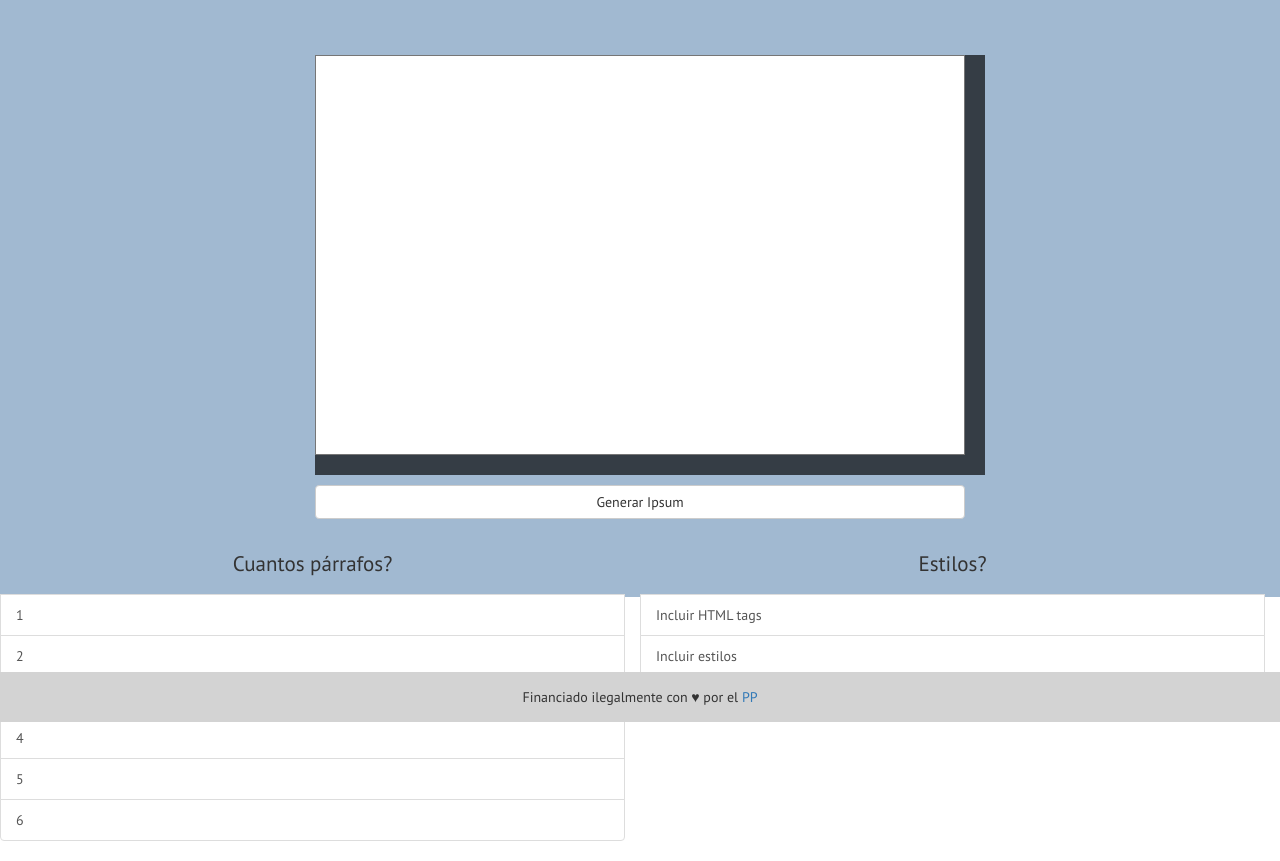
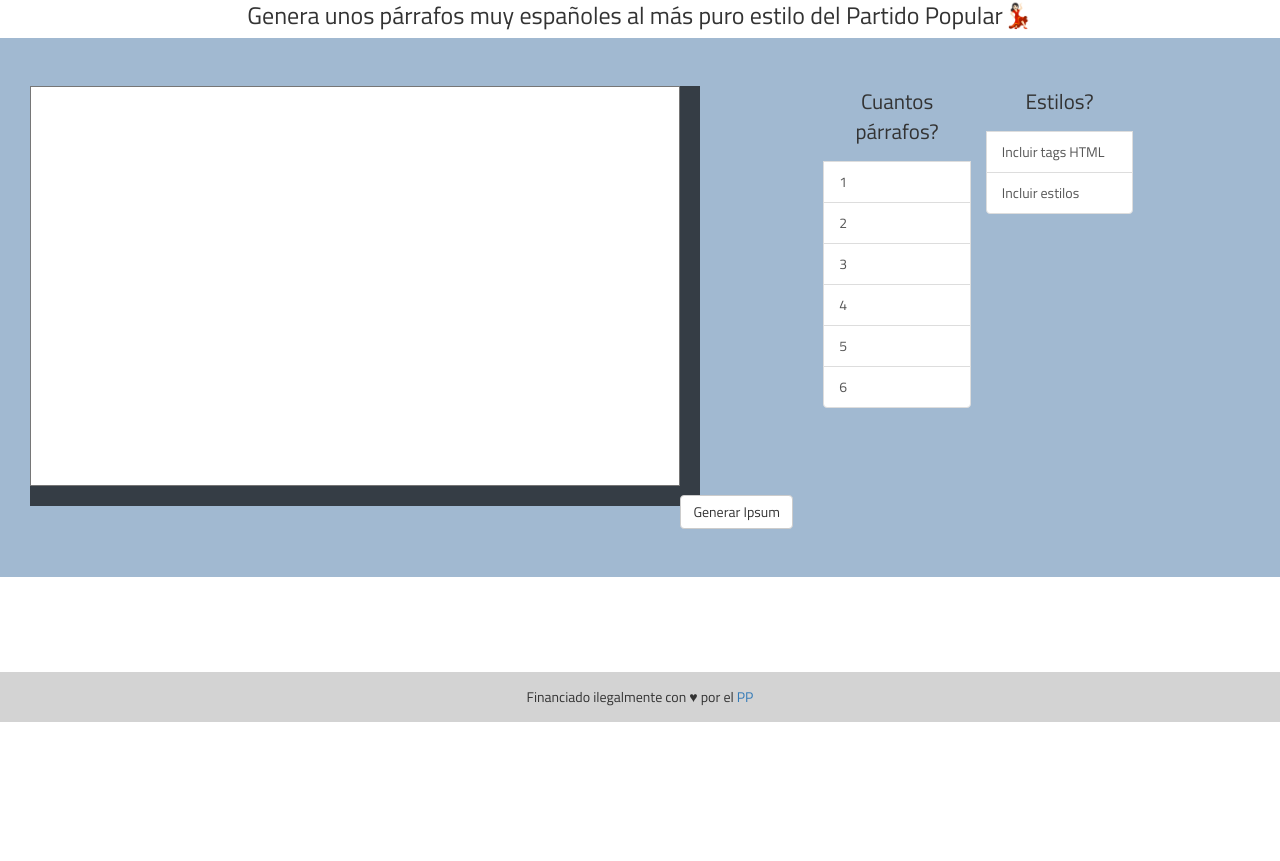
Before and after one commit to agandia9/RajoyIpsum, a React app: page / in a window 1280 px wide. Shown: the part 78-939 px from the top of the page. After the commit the page ends 800 px from the top, so only its background shows below. Built offline with nearby package versions, Linux system fonts and the light colour scheme.

Commit message:
added options form

```diff
--- a/public/index.html
+++ b/public/index.html
@@ -10,7 +10,7 @@
     -->
     <link rel="manifest" href="%PUBLIC_URL%/manifest.json">
     <link rel="shortcut icon" href="%PUBLIC_URL%/favicon.ico">
-    <link href="https://fonts.googleapis.com/css?family=PT+Sans" rel="stylesheet">
+    <link href="https://fonts.googleapis.com/css?family=Titillium+Web" rel="stylesheet">
     <!--
       Notice the use of %PUBLIC_URL% in the tags above.
       It will be replaced with the URL of the `public` folder during the build.
--- a/src/components/App/App.css
+++ b/src/components/App/App.css
@@ -1,5 +1,5 @@
 *{
-  font-family: 'PT Sans', sans-serif;
+  font-family: 'Titillium Web', sans-serif;
 }
 
 .App {
--- a/src/components/App/App.js
+++ b/src/components/App/App.js
@@ -14,6 +14,7 @@ class App extends Component {
     return (
       <div className="App">
         <h1>RajoyIpsum 💰💶💸</h1>
+        <h3>Genera unos párrafos muy españoles al más puro estilo del Partido Popular💃🏻</h3>
         <IpsumForm/>
         <footer>
           <p>Financiado ilegalmente con ♥ por el <a href="">PP</a></p>
--- a/src/components/IpsumForm/IpsumForm.jsx
+++ b/src/components/IpsumForm/IpsumForm.jsx
@@ -28,31 +28,34 @@ class IpsumForm extends Component {
 		    return array;
 		}
 		var textToPrint = []
+    	if(this.state.includeHTML=== true){
     		this.state.text.forEach((text)=>{
-			textToPrint.push(text.text)
+				textToPrint.push('<p>' + text.text + '</p>')
 			})
 			textToPrint = shuffleArray(textToPrint).splice(0,(8*parseInt(this.state.paragraphs)))
-    	if(this.state.includeHTML=== true){
 	    		this.setState({
-    			words: textToPrint.join('<p>').replace(/\./g,'.</p> ')
+	    			words: textToPrint.join('').replace(/\./g,'.')
 	    	})
     	}else{
+    		this.state.text.forEach((text)=>{
+				textToPrint.push('' + text.text)
+			})
+			textToPrint = shuffleArray(textToPrint).splice(0,(8*parseInt(this.state.paragraphs)))
 	    		this.setState({
 	    			words: textToPrint.join('').replace(/\./g,'. ')
 	    		})
 	    	}
-
 	}
 	render(){
 		return <div className='jumbotron'>
-			<div className="row">
+				<div className="row col-xs-8">
 					<textarea type="text" value={this.state.words}/>
 					<button className='btn btn-default' onClick={this.generateIpsum}>Generar Ipsum</button>
-
 				</div>
-			<OptionsForm
+				<OptionsForm className="row col-xs-4"
 					state={this.state}
 				/>
+
 		</div>
 	}
 }
--- a/src/components/IpsumForm/styles.css
+++ b/src/components/IpsumForm/styles.css
@@ -1,7 +1,7 @@
 textarea{
 	width: 650px;
 	height: 400px;
-	font-size: 17px;
+	font-size: 18px;
 	resize: none;
 	-webkit-box-shadow: 10px 10px 0px 10px rgba(0,0,0,0.67);
 	-moz-box-shadow: 10px 10px 0px 10px rgba(0,0,0,0.67);
@@ -9,10 +9,12 @@ textarea{
 	margin-bottom: 30px;
 }
 .row{
-	display: inline-grid;
+	/*display: inline-grid;*/
 }
 .jumbotron{
 	background-color: #a1b9d1;
 	margin-bottom: 10px;
 	height: 100%;
+	display: flex;
+
 }
--- a/src/components/OptionsForm/OptionsForm.jsx
+++ b/src/components/OptionsForm/OptionsForm.jsx
@@ -3,6 +3,7 @@ import './styles.css'
 
 class OptionsForm extends Component {
 	setParagraphs = (event)=>{
+
 		console.log(this.props.state)
 		this.props.state.paragraphs= event.target.value
 	}
@@ -16,7 +17,6 @@ class OptionsForm extends Component {
 	}
 	render(){
 		return <div>
-				<div className="optionsDiv">
 					<div className="list-group col-xs-6 col-md-6" onClick={this.setParagraphs}>
 					  <p>Cuantos párrafos?</p>
 					  <button type="button" className="list-group-item" value="1">1</button>
@@ -28,10 +28,9 @@ class OptionsForm extends Component {
 					</div>
 					<div className="list-group col-xs-6 col-md-6">
 					<p>Estilos?</p>
-					  <button type="button" className="list-group-item" onClick={this.setHTML}>Incluir HTML tags</button>
+					  <button type="button" className="list-group-item" onClick={this.setHTML}>Incluir tags HTML </button>
 					  <button type="button" className="list-group-item">Incluir estilos</button>
 					</div>
-				</div>
 			</div>
 	}
 }
--- a/src/components/OptionsForm/styles.css
+++ b/src/components/OptionsForm/styles.css
@@ -1,3 +1,6 @@
 .optionsDiv{
 	margin-top: 30px;
+	height: 100%;
+	width: 100%;
+	margin-left: 0;
 }
--- a/src/data/data.json
+++ b/src/data/data.json
@@ -175,5 +175,8 @@
     },
     {
         "text": "¡Joder qué tropa!"
+    },
+    {
+        "text": "Lo entiendo Luis, sé fuerte."
     }
 ]
```
Lines whose indentation alone changed are shown as unchanged.
